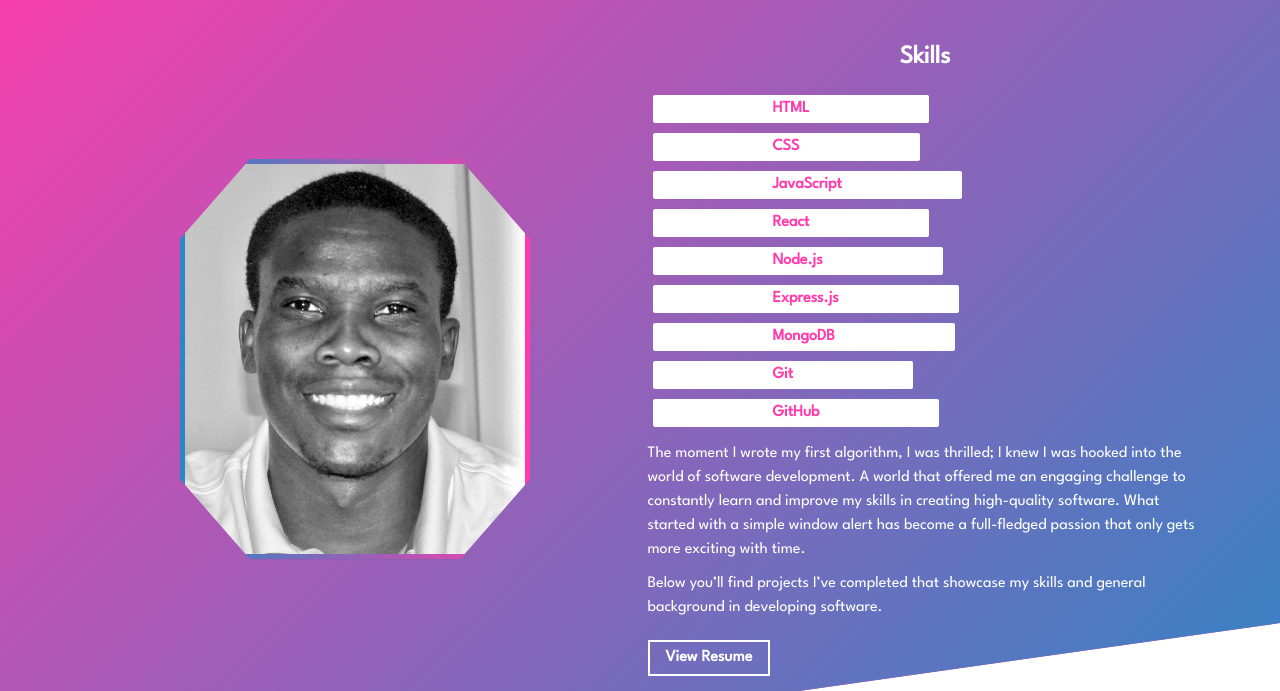
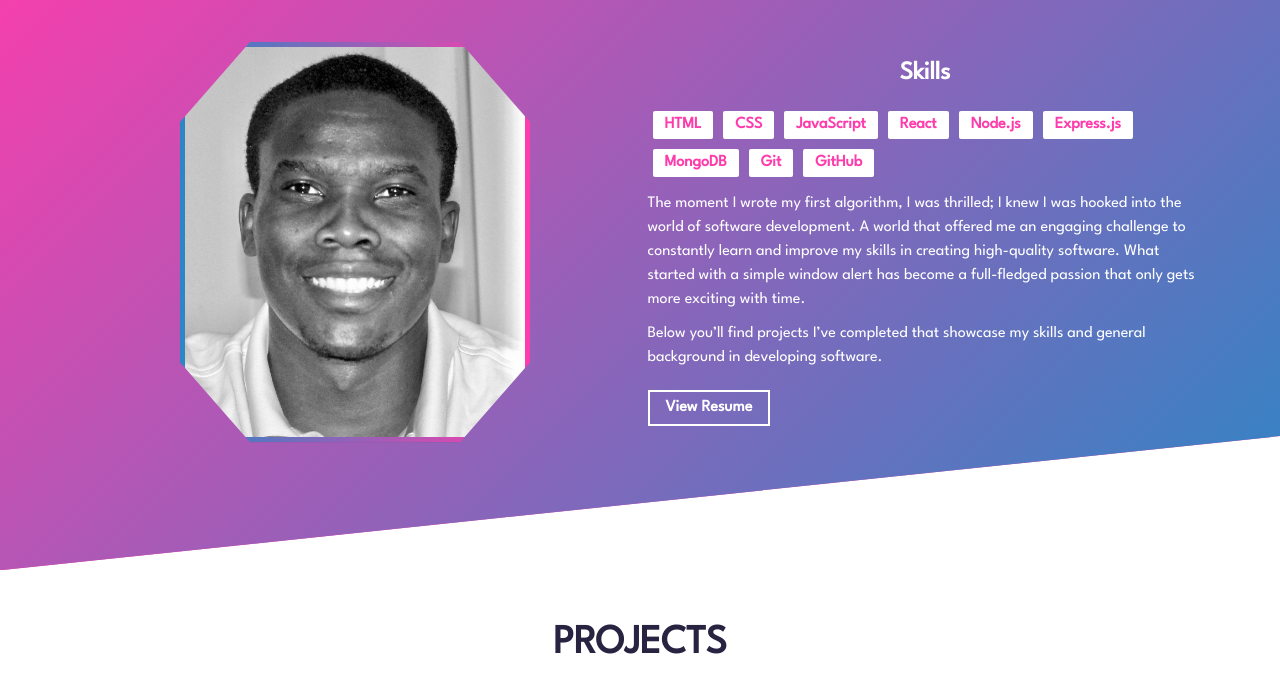
Before and after one commit to GMSTER22/portfolio-website, a website built with Parcel: page src/index.html in a window 1280 px wide. Shown: the part 901-1592 px from the top of the page. Built offline with nearby package versions, Linux system fonts and the light colour scheme.

Commit message:
changed the padding of the skills list

```diff
--- a/src/sass/sections/_about.scss
+++ b/src/sass/sections/_about.scss
@@ -106,7 +106,7 @@
 
           & > li {
             font-size: $default-font-size;
-            padding: .6rem 12rem;
+            padding: .6rem 1.2rem;
             border-radius: 2px;
             margin: 5px;
           }
```
